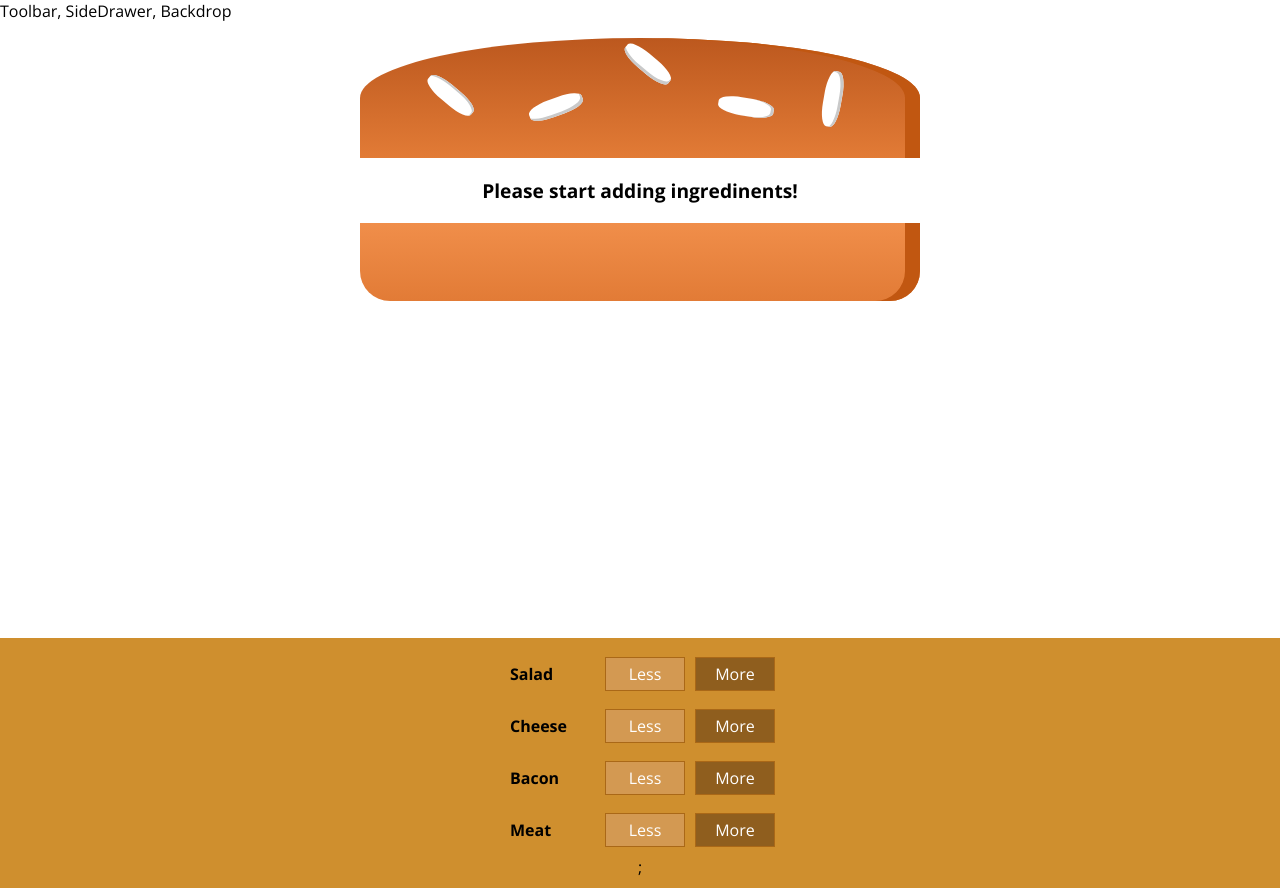
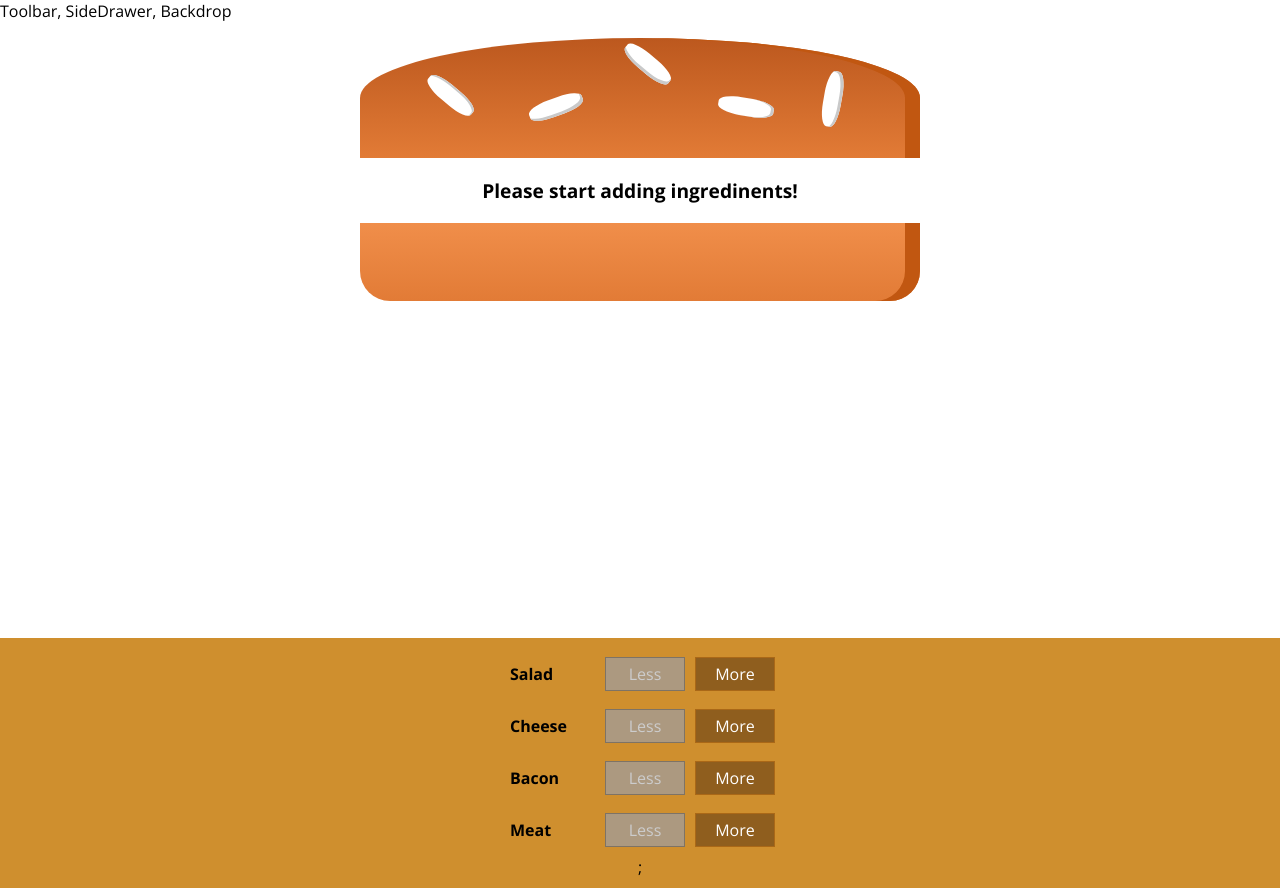
Before and after one commit to edohak77/BurgerBuilder, a React app: page / in a window 1280 px wide. Built offline with nearby package versions, Linux system fonts and the light colour scheme.

Commit message:
-164 lesson is completed. Added ingredients removig functionality, less button can be inactive when ingredient is zero

```diff
--- a/src/components/Burger/BuildControls/BuildControl/BuildControl.js
+++ b/src/components/Burger/BuildControls/BuildControl/BuildControl.js
@@ -5,7 +5,13 @@ import classes from './BuildControl.module.css'
 const buildControl = ( props ) => (
   <div className={classes.BuildControl}>
     <div className={classes.Label}>{props.label}</div>
-    <button className={classes.Less}>Less</button>
+    <button
+        className={classes.Less}
+        onClick={props.removed}
+        disabled={props.disabled}
+        >
+          Less
+    </button>
     <button className={classes.More} onClick={props.added}>More</button>
   </div>
 );
--- a/src/components/Burger/BuildControls/BuildControls.js
+++ b/src/components/Burger/BuildControls/BuildControls.js
@@ -16,7 +16,9 @@ const buildControls = ( props ) => (
       <BuildControl
           key={ctrl.label}
           label={ctrl.label}
-          added = {() => props.ingredientAdded(ctrl.type)}
+          added={() => props.ingredientAdded(ctrl.type)}
+          removed={() => props.ingredientRemoved(ctrl.type)}
+          disabled={props.disabled[ctrl.type]}
       />
     ))};
   </div>
--- a/src/containers/BurgerBuilder.js
+++ b/src/containers/BurgerBuilder.js
@@ -40,14 +40,39 @@ class BurgerBuilder extends Component{
   }
 
   removeIngredientsHandler = (type) => {
+    const  oldCount = this.state.ingredients[type];
+    if(oldCount <= 0 ){
+      return;
+    }
+    const updateCount = oldCount - 1;
+    const updatedIngredients = {
+      ...this.state.ingredients
+    }
 
+    updatedIngredients[type] = updateCount;
+    const priceDeduction = INGREDINTS_PRICES[type];
+    const oldPrice = this.state.totalPrice;
+    const newPrice = oldPrice - priceDeduction;
+
+    this.setState({totalPrice: newPrice, ingredients: updatedIngredients});
   }
   render() {
+
+    const disableInfo = {
+      ...this.state.ingredients
+    };
+
+    for(let key in disableInfo){
+      disableInfo[key] = disableInfo[key] <=0
+    }
+
     return (
       <Aux>
         <Burger ingredients={this.state.ingredients}/>
         <BuildControls
             ingredientAdded={this.addIngredientHandler}
+            ingredientRemoved={this.removeIngredientsHandler}
+            disabled={disableInfo}
         />
       </Aux>
     );
```
